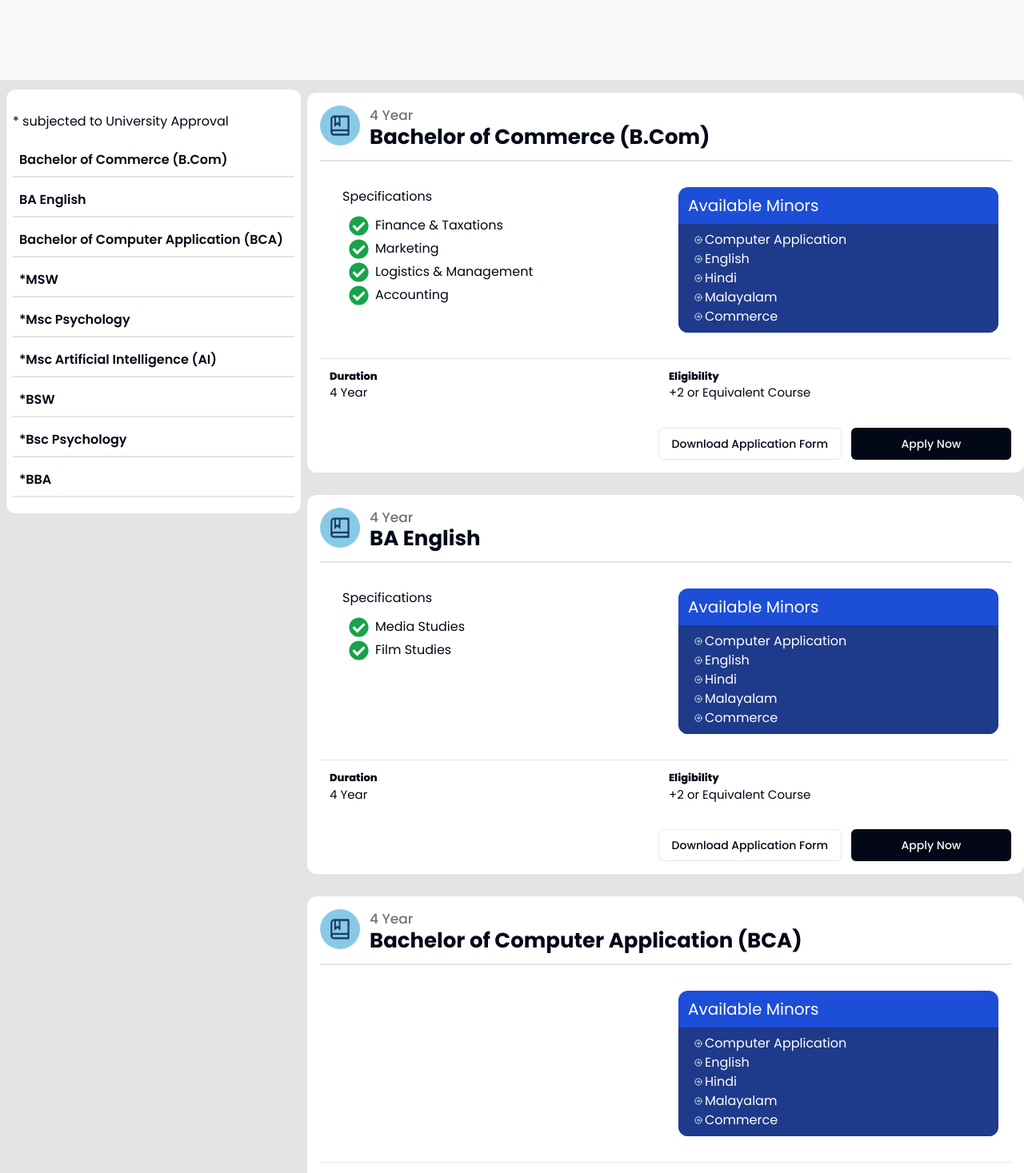
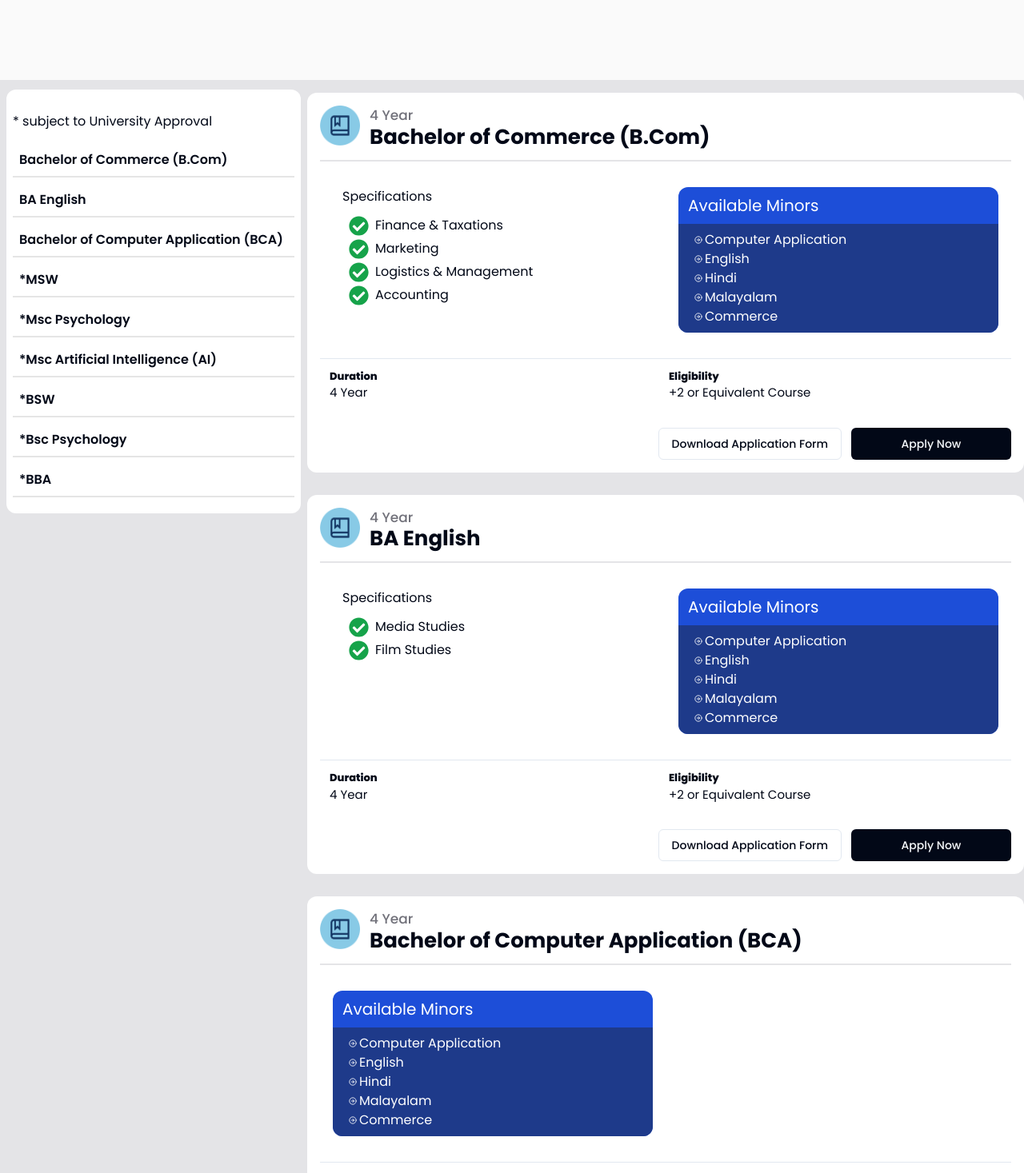
Before and after one commit to Acodehacked/PORUKARA, a Next.js app: page /Course in a window 1280 px wide. Shown: the part 340-1807 px from the top of the page at 80% size. Built offline with nearby package versions, Linux system fonts and the light colour scheme.

Commit message:
changed errors

```diff
--- a/app/(root)/(home)/(students)/Admission/Form.tsx
+++ b/app/(root)/(home)/(students)/Admission/Form.tsx
@@ -141,7 +141,7 @@ const Form = () => {
                                 })}
                             </PopoverContent>
                         </Popover>
-                        <span className='w-full flex text-[12px] mt-1 justify-end text-red-600'>* subjected to University Approval</span>
+                        <span className='w-full flex text-[12px] mt-1 justify-end text-red-600'>* subject to University Approval</span>
                     </div>
                 </div>
                 <div className="flex md:flex-row flex-col mt-2 gap-3">
--- a/app/(root)/(home)/Course/[name]/page.tsx
+++ b/app/(root)/(home)/Course/[name]/page.tsx
@@ -39,7 +39,7 @@ export default function Page({ params }: { params: { name: string } }) {
     return <main className="pt-[200px] pb-[60px] screen">
         <div className="px-3 pb-1 pt-1 flex justify-center">
             {Coursee?.title?.includes('*') && <div className="bg-red-600 text-white w-max px-2 py-1 rounded-sm">
-                Course subjected to university approval
+                Course subject to university approval
             </div>}
         </div>
         {/* <h2 className="text-[30px]">{params.name}</h2> */}
--- a/app/(root)/(home)/Course/page.tsx
+++ b/app/(root)/(home)/Course/page.tsx
@@ -26,7 +26,7 @@ export default function page() {
                     <div className="p-2 sticky top-[6rem] w-full rounded-xl bg-white py-5">
                         <div className="flex flex-col gap-2">
                             <div className="pb-2 pt-2">
-                                * subjected to University Approval
+                                * subject to University Approval
                             </div>
 
                             {COURSES.map((item, index) => {
--- a/components/reusable/HomeNavbar.tsx
+++ b/components/reusable/HomeNavbar.tsx
@@ -110,7 +110,7 @@ export default function HomeNavbar() {
                                                         </Link>
                                                     })}
                                                 </div>
-                                                <h2 className='p-2 text-[13px]'>{_nav.text == 'Departments' ? '* subjected to University Approval' : ''}</h2>
+                                                <h2 className='p-2 text-[13px]'>{_nav.text == 'Departments' ? '* subject to University Approval' : ''}</h2>
                                             </div>
 
                                         </div>
--- a/components/reusable/public/Course.tsx
+++ b/components/reusable/public/Course.tsx
@@ -6,7 +6,7 @@ import Link from 'next/link'
 import React from 'react'
 import { FaCheckCircle } from 'react-icons/fa'
 
-const Course = ({ children, duration, title, applylink, eligibility, id, image, specializations }: { children: React.ReactNode, duration: string, title: string, applylink: string, eligibility: string, id?: string, image?: string, specializations?: string[] }) => {
+const Course = ({ children, duration, title, applylink, eligibility, id, image, specializations }: { children: React.ReactNode, duration: string, title: string, applylink: string, eligibility: string, id?: string, image?: string, specializations?: string[] | null }) => {
   return (
     <div className='flex flex-col p-4 md:mx-0 mx-3 my-1 bg-white rounded-xl'>
       <div className='flex gap-3 items-start font-bold text-[30px] pb-4'>
@@ -19,7 +19,8 @@ const Course = ({ children, duration, title, applylink, eligibility, id, image,
       <div className='border-t-zinc-200 border-t-2 py-4 lg:flex-row flex-col-reverse flex w-full'>
         <div className='w-[100%] p-4 flex justify-between'>
           {/* {children} */}
-          <div className='px-3 gap-1 flex flex-col w-full'>
+          {
+            specializations?.length != undefined && <div className='px-3 gap-1 flex flex-col w-full'>
             {specializations?.length != undefined ? <h2 className='mb-2'>Specifications</h2> : ""}
             {specializations?.map((spec, index) => {
               return <div key={index} className='flex ms-2 gap-2'>
@@ -28,7 +29,8 @@ const Course = ({ children, duration, title, applylink, eligibility, id, image,
               </div>
             })}
           </div>
-          <div className="bg-blue-700 max-w-[400px] w-full rounded-xl overflow-hidden">
+          }
+          {title.includes('M') ? '' : <div className="bg-blue-700 md:max-w-[400px] w-full rounded-xl overflow-hidden">
             <h3 className="text-white px-3 py-2 text-[20px]">Available Minors</h3>
             <div className="flex flex-col minors bg-blue-900 py-2 text-white px-5">
               <span><ArrowRightCircleIcon size={10} /> Computer Application</span>
@@ -37,7 +39,7 @@ const Course = ({ children, duration, title, applylink, eligibility, id, image,
               <span><ArrowRightCircleIcon size={10} /> Malayalam</span>
               <span><ArrowRightCircleIcon size={10} /> Commerce</span>
             </div>
-          </div>
+          </div>}
         </div>
         {image !== '' ? <Image alt='' className='lg:w-[40%] h-full object-cover rounded-xl w-[100%]' src={`/${image}`} width={900} height={900} /> : ''}
       </div>
```
